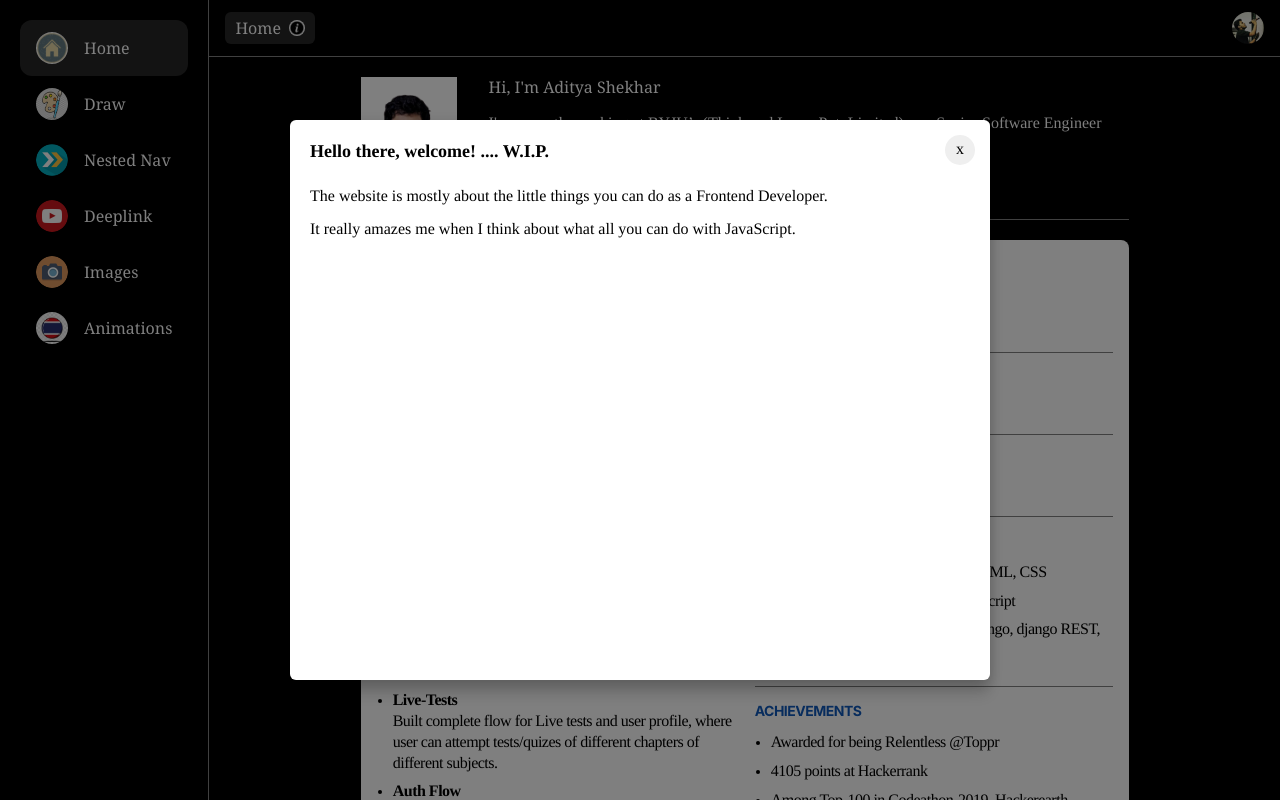
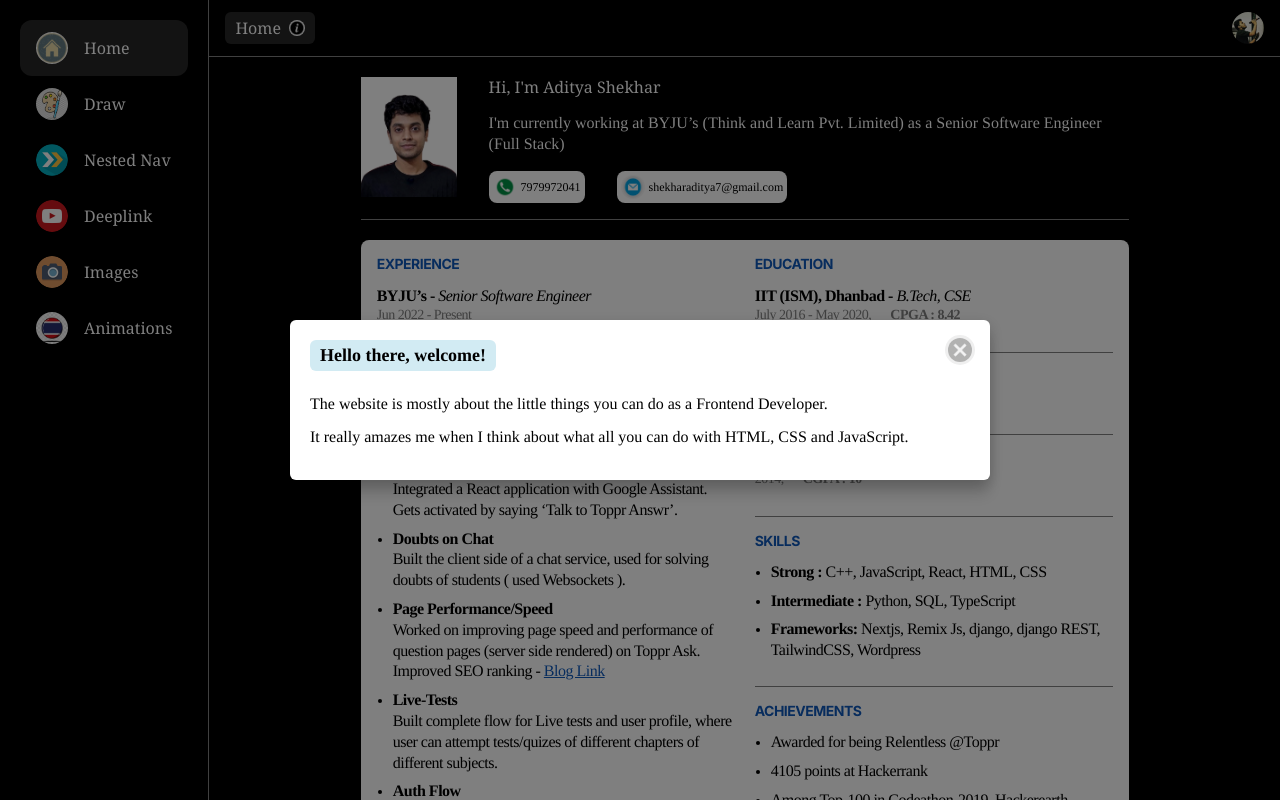
Before and after one commit to shekharaditya7/my-app, a React (Create React App) app: page / in a window 1280 px wide. Shown: the top 800 px of the page. Built offline with nearby package versions, Linux system fonts and the light colour scheme.

Commit message:
instructions enhanced

```diff
--- a/src/components/App/Layout.js
+++ b/src/components/App/Layout.js
@@ -2,7 +2,7 @@ import { useRef, useState, useEffect } from "react";
 import { useLocation } from "react-router-dom";
 import Header from "./Header";
 import Sidebar from "./Sidebar";
-import Instructions from "../Widgets/Instructions";
+import Instructions from "../Widgets/InstructionModal";
 
 import INSTRUCTIONS from "../Widgets/instructions.contants";
 import pages from "../../pages";
--- /dev/null
+++ b/src/components/Widgets/InstructionModal.js
@@ -0,0 +1,25 @@
+import Modal from "./Modal";
+import styles from "./InstructionModal.module.scss";
+
+export default function InstructionModal({
+  onClose,
+  title,
+  instructions = [],
+} = {}) {
+  return (
+    <Modal
+      onRequestClose={onClose}
+      className={styles.modal}
+      shouldCloseOnEscape={false}
+    >
+      <div className={styles.title}> {title ?? "WIP"} </div>
+      <ul>
+        {instructions.map((step, index) => (
+          <div key={index} className={styles.step}>
+            {step}
+          </div>
+        ))}
+      </ul>
+    </Modal>
+  );
+}
--- a/src/components/Widgets/Instructions.module.scss
+++ b/src/components/Widgets/InstructionModal.module.scss
@@ -4,10 +4,15 @@
   font-family: "Times New Roman", Times, serif;
   margin-top: auto;
   margin-bottom: 0;
+  height: fit-content;
 }
 .title {
   font-weight: bold;
   margin-bottom: 24px;
+  width: fit-content;
+  padding: 4px 10px;
+  background-color: rgb(210, 235, 243);
+  border-radius: 6px;
 }
 
 .step {
--- a/src/components/Widgets/Instructions.js
+++ /dev/null
@@ -1,23 +0,0 @@
-import Modal from "./Modal";
-import styles from "./Instructions.module.scss";
-
-export default function Instruction({
-  onClose,
-  title,
-  instructions = [],
-} = {}) {
-  return (
-    <Modal
-      onRequestClose={onClose}
-      className={styles.modal}
-      shouldCloseOnEscape={false}
-    >
-      <div className={styles.title}> {title} .... W.I.P. </div>
-      <ul>
-        {instructions.map((step) => (
-          <div className={styles.step}>{step}</div>
-        ))}
-      </ul>
-    </Modal>
-  );
-}
--- a/src/components/Widgets/Modal.js
+++ b/src/components/Widgets/Modal.js
@@ -44,14 +44,10 @@ function Modal({
     >
       {hideCloseButton ? null : (
         <div
-          className={cx(
-            styles.closeButton,
-            "flex_centered",
-            crossButtonClassName
-          )}
+          className={cx(styles.closeButton, crossButtonClassName)}
           onClick={handleCloseClick}
         >
-          x
+          <img alt="cross" src={"/images/sidebar/CrossIcon.png"}></img>
         </div>
       )}
       {children}
--- a/src/components/Widgets/Modal.module.scss
+++ b/src/components/Widgets/Modal.module.scss
@@ -43,4 +43,10 @@ $close-button-color: #b4b7bc;
   border-radius: 50%;
   background-color: rgba($color: #d8d8d8, $alpha: 0.4);
   cursor: pointer;
+
+  img {
+    border-radius: 50%;
+    padding: 3px;
+    opacity: 0.3;
+  }
 }
--- a/src/components/Widgets/instructions.contants.js
+++ b/src/components/Widgets/instructions.contants.js
@@ -5,7 +5,7 @@ const INSTRUCTIONS = {
     title: "Hello there, welcome!",
     instructions: [
       "The website is mostly about the little things you can do as a Frontend Developer.",
-      "It really amazes me when I think about what all you can do with JavaScript.",
+      "It really amazes me when I think about what all you can do with HTML, CSS and JavaScript.",
     ],
   },
   [pages.DRAWER]: {
```
